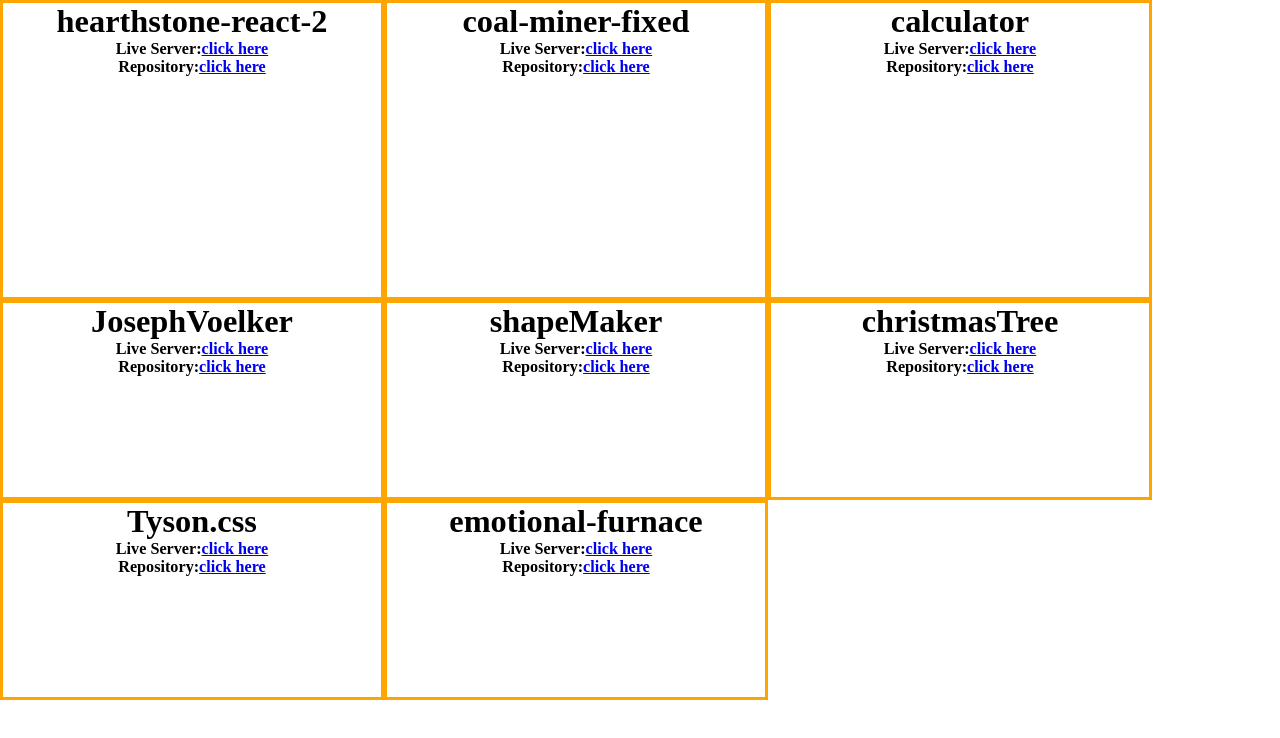
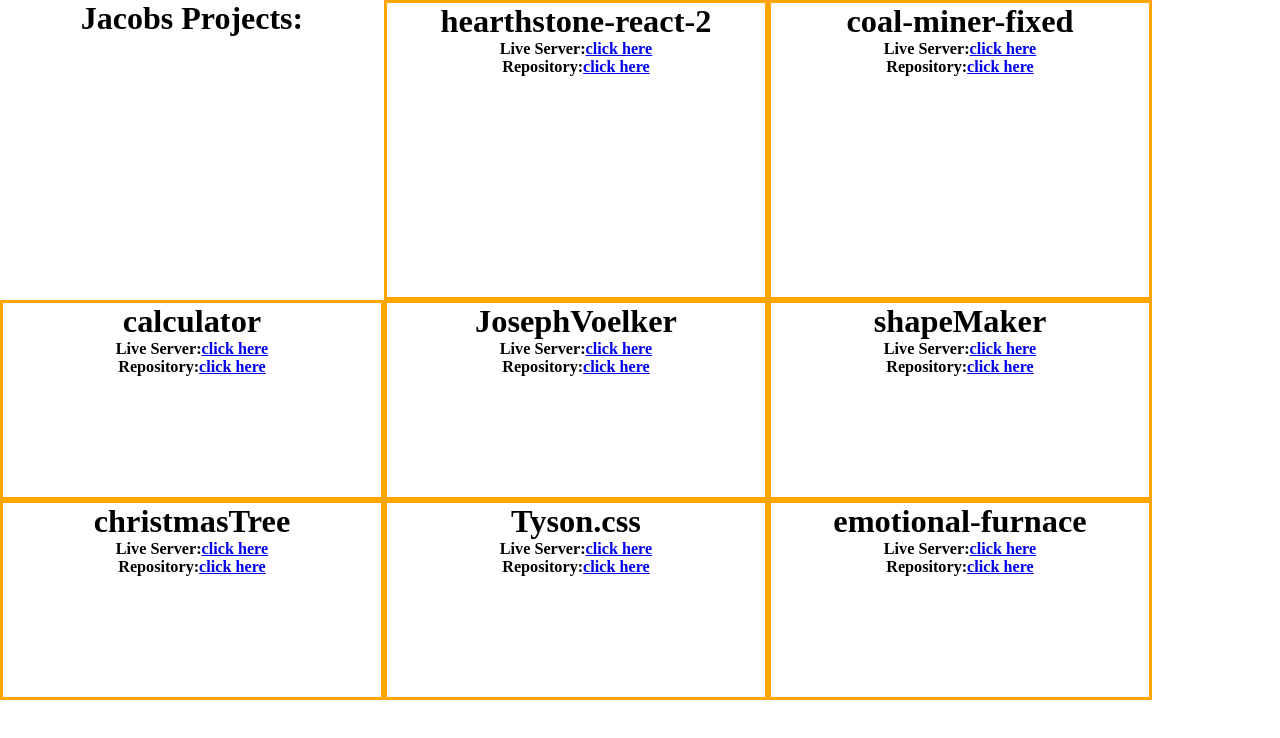
Before and after one commit to collerhatguy/portfolio-react, a React (Create React App) app: page / in a window 1280 px wide. Shown: the top 738 px of the page. Built offline with nearby package versions, Linux system fonts and the light colour scheme; the HTML template or start-up script is replaced by a standard one.

Commit message:
minor update to styling

```diff
--- a/src/components/ProjectList.js
+++ b/src/components/ProjectList.js
@@ -11,9 +11,13 @@
     ]
     return (
         <div className="project-list">
+            <header>
+                <h1>Jacobs Projects:</h1>
+            </header>
             {projects.map((project, index) => {
                 return <Project project={project} key={index} />
             })}
+
         </div>
     )
 }
--- a/src/style/App.scss
+++ b/src/style/App.scss
@@ -58,6 +58,8 @@
 }
 
 // 5. tags
+header {}
+h1 {}
 img {
 }
 
```
